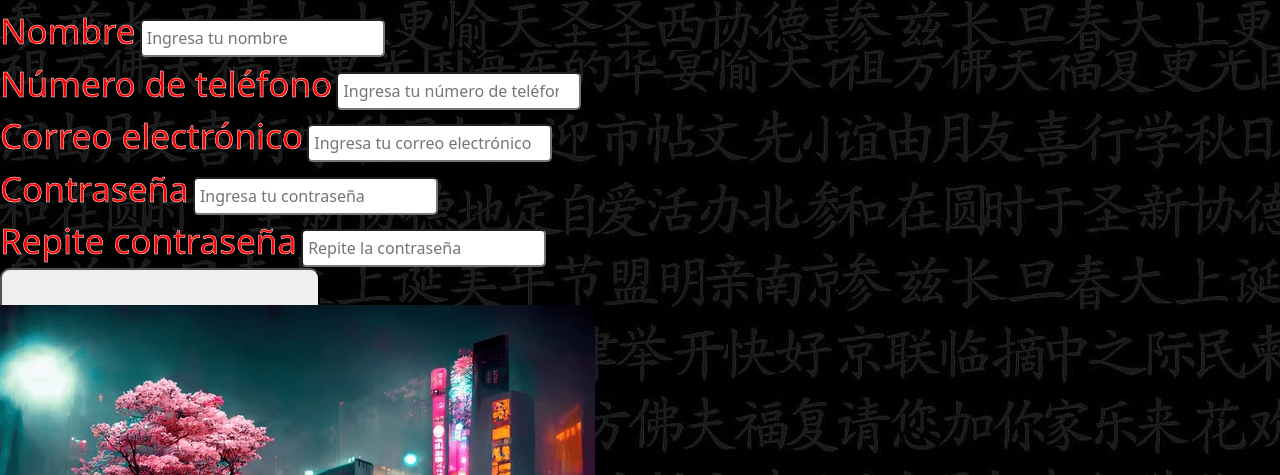
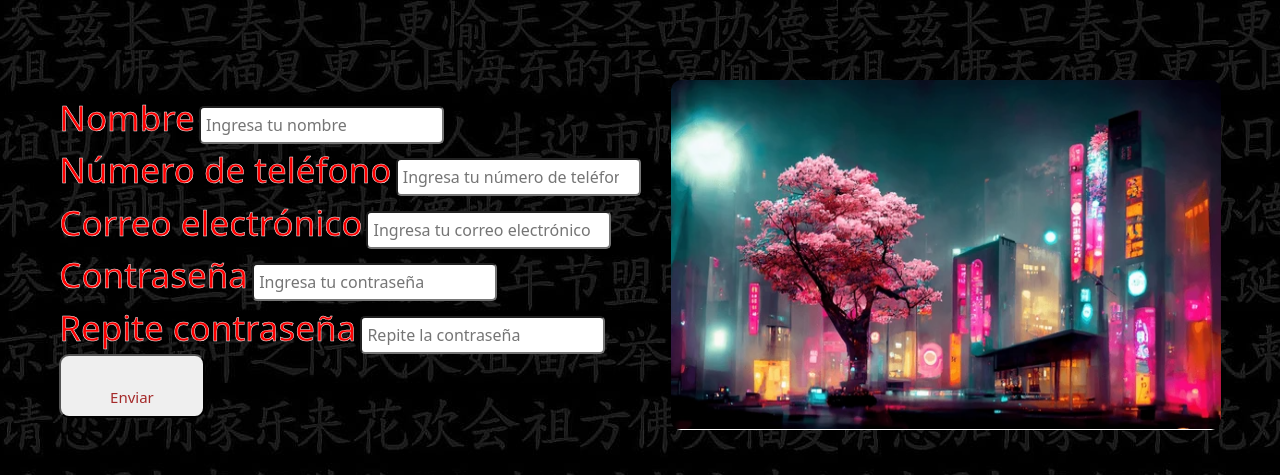
Before and after one commit to AleVeraF/Tokio-entrega-final-alejandro-vera, a plain HTML site: page page/registro.html in a window 1280 px wide. Shown: the part 565-1040 px from the top of the page. Drawn offline with nearby package versions, Linux system fonts and the light colour scheme.

Commit message:
modifico pagina de registro y doy display flex

```diff
--- a/css/style.css
+++ b/css/style.css
@@ -705,9 +705,19 @@ footer img {
 }
 
 
-.Registro {
+.RegistroForm {
+    display: flex;
+    gap: 30px;
     width: 100%;
     height: 500px;
+    justify-content: center;
+    align-items: center;
+}
+
+.RegistroForm img {
+    width: 550px;
+    height: 350px;
+    border-radius: 10px;
 }
 
 label {
@@ -717,7 +727,7 @@ label {
 
 }
 
-.Registro button {
+.RegistroForm button {
     padding: 30px;
     width: 25%;
     border-radius: 10px;
--- a/page/registro.html
+++ b/page/registro.html
@@ -56,9 +56,10 @@
             <h1>Registro</h1>
         </section>
         <hr id="hr">
-        <section>
-            <article class="Registro">
+        <section class="Registro">
+
             <h2>Resgitrate en nuestra WEB y obten MÚLTIPLES BENEFICIOS</h2>
+            <article class="RegistroForm">
             <form>
                 <div>
                     <label for="name">Nombre</label>
@@ -82,8 +83,6 @@
                 </div>
                 <button type="submit">Enviar</button>
             </form>
-        </article>
-        <article>
             <img src="../imagen/imagen2/tokio.PNG" alt="Noche con muchas luces de neon y un arbol de cerezos">
         </article>
         </section>
```
